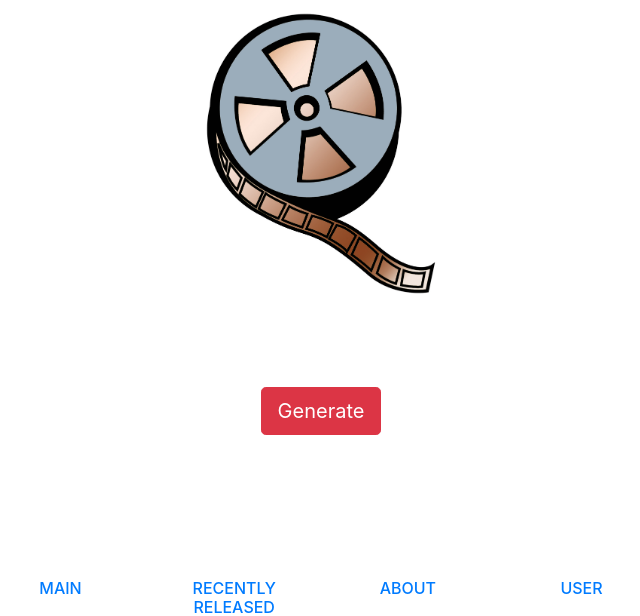
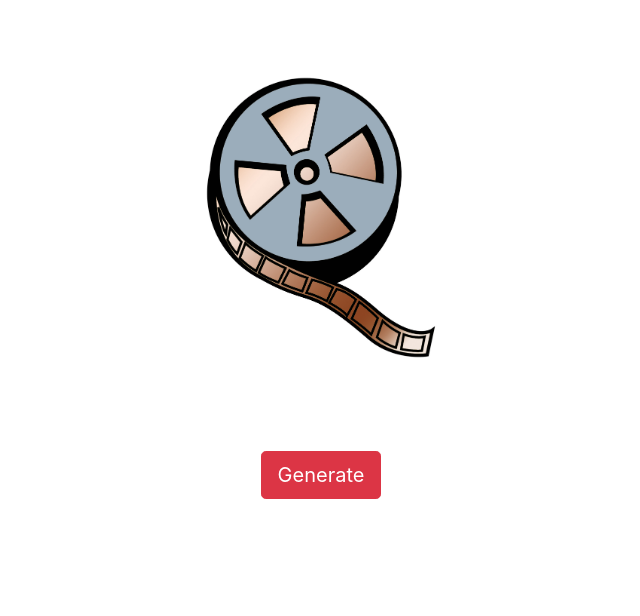
Before and after one commit to samhecht/cs4640, a PHP site: page /views/sample.html in a window 1280 px wide. Shown: the part 93-709 px from the top of the page, without its empty margins (319-959 px from the left). Run offline with PHP 8.4, Linux system fonts and the light colour scheme; some libraries are stand-ins or nearby versions.

Commit message:
padding action

```diff
--- a/styles/mystyle.css
+++ b/styles/mystyle.css
@@ -72,6 +72,7 @@ body {
 }
 
 .movie {
+
   text-align: center;
 }
 
--- a/views/sample.html
+++ b/views/sample.html
@@ -88,7 +88,7 @@
 
 
       <!-- Poster for the generated movie goes here -->
-      <div class="movie">
+      <div class="movie" style="margin-top: 5%;">
         <img src="../images/blank-movie.jpg" id="movie-pic">
         <p style="text-align: center;" id="movie-desc"></p>
       </div>
```
